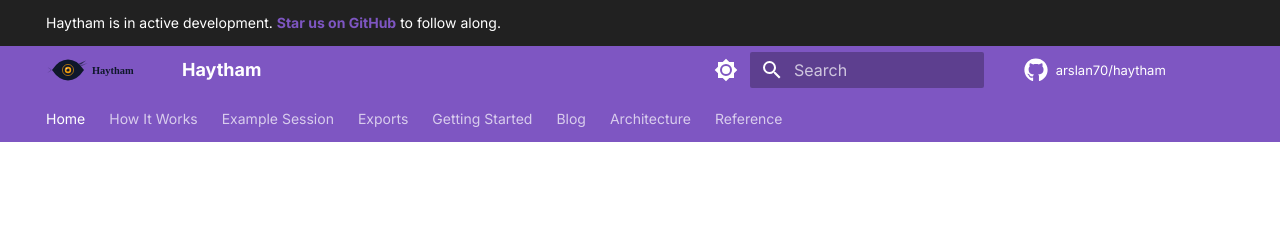
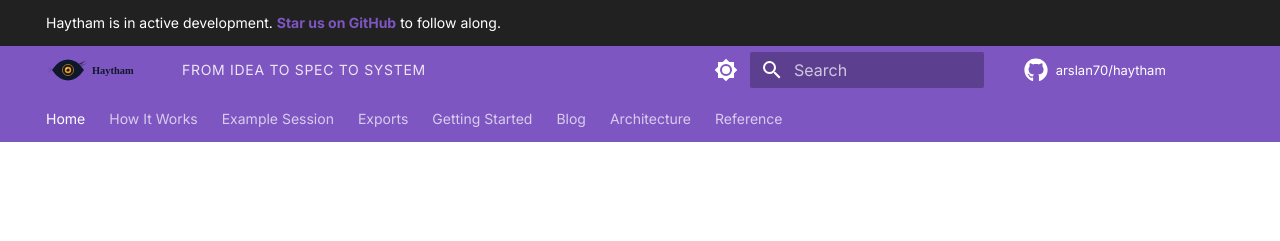
Before and after one commit to arslan70/haytham, an MkDocs documentation site: the page built from docs/index.md, in a window 1280 px wide. Shown: the top 241 px of the page. Built offline with MkDocs 1.6.1 and Material for MkDocs 9.7.7, drawn with Linux system fonts in a browser that asks for light colours; comment, search, counter and statistics services are not loaded.

Commit message:
style: Replace site name with a tagline in the header.

```diff
--- a/docs/stylesheets/extra.css
+++ b/docs/stylesheets/extra.css
@@ -51,6 +51,21 @@
   font-weight: 600;
 }
 
+/* Header: replace site name with tagline (logo already shows "Haytham") */
+.md-header__topic:first-child .md-ellipsis {
+  font-size: 0;
+  visibility: hidden;
+}
+.md-header__topic:first-child .md-ellipsis::after {
+  content: "From idea to spec to system";
+  font-size: 0.7rem;
+  font-weight: 400;
+  letter-spacing: 0.05em;
+  text-transform: uppercase;
+  visibility: visible;
+  opacity: 0.85;
+}
+
 /* Blog post cards */
 .md-typeset .blog .md-post {
   margin-bottom: 1.5rem;
```
